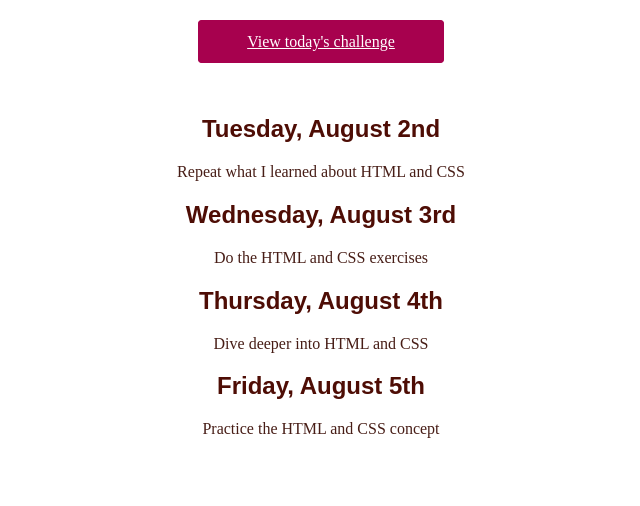
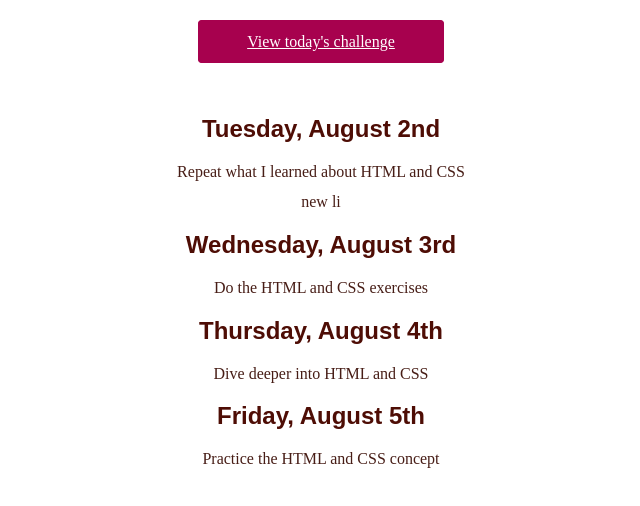
Before and after one commit to Touhid-Taskin/100-days-of-code, a plain HTML site: page html-files/full-week.html in a window 1280 px wide. Shown: the part 104-610 px from the top of the page, without its empty margins (319-959 px from the left). Drawn offline with Linux system fonts and the light colour scheme; files that its build step writes are made by us from their sources.

Commit message:
Add a new LI

```diff
--- a/html-files/full-week.html
+++ b/html-files/full-week.html
@@ -16,10 +16,12 @@
   </header>
 
   <main>
+
     <ol>
       <li>
         <h2>Tuesday, August 2nd</h2>
         <p>Repeat what I learned about HTML and CSS </p>
+        <p> new li</p>
       </li>
       <li>
         <h2>Wednesday, August 3rd</h2>
```
